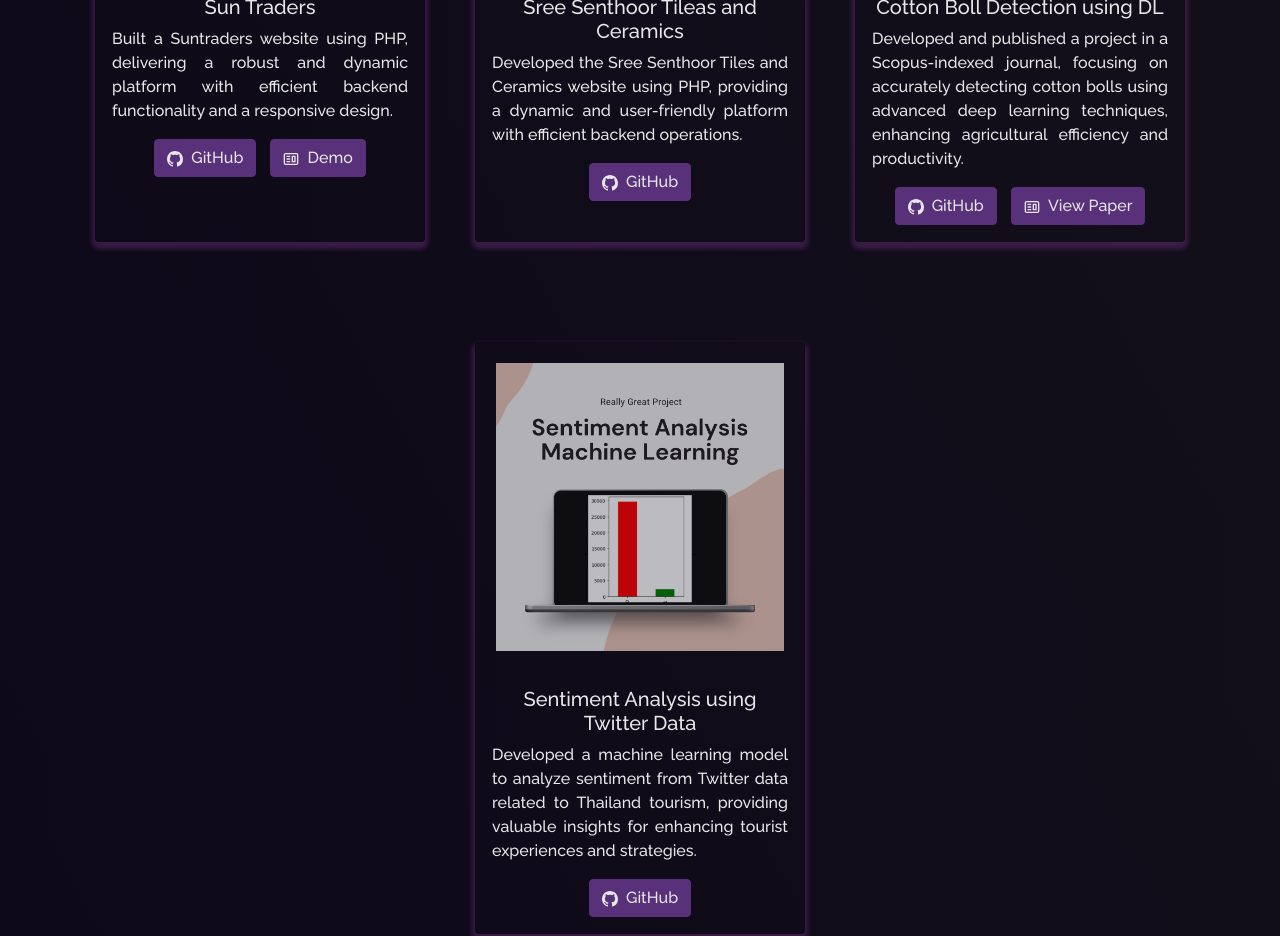
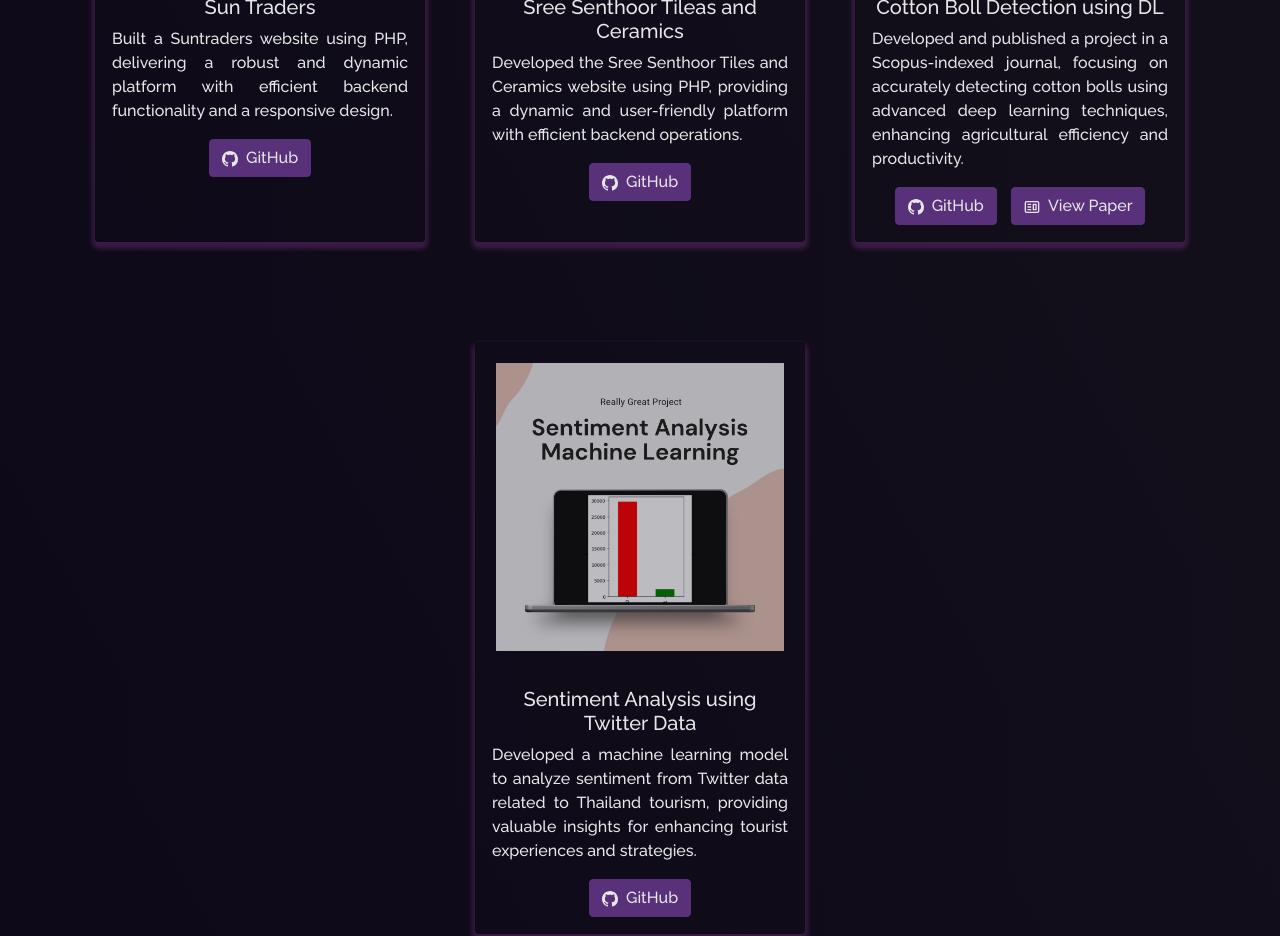
Before and after one commit to NAGULKS/Nagul-s-Portfolio, a React (Create React App) app: page /project in a window 1280 px wide. Shown: the part 1320-2256 px from the top of the page. Built offline with nearby package versions, Linux system fonts and the light colour scheme.

Commit message:
Update Projects.js

```diff
--- a/src/components/Projects/Projects.js
+++ b/src/components/Projects/Projects.js
@@ -61,7 +61,7 @@ function Projects() {
               title="Sun Traders"
               description="Built a Suntraders website using PHP, delivering a robust and dynamic platform with efficient backend functionality and a responsive design."
               ghLink="https://github.com/NAGULKS/Suntraders_Project.git"
-              demoLink="https://nagulks.github.io/Audiclone/"
+              demoLink=""
             />
           </Col>
 
```
